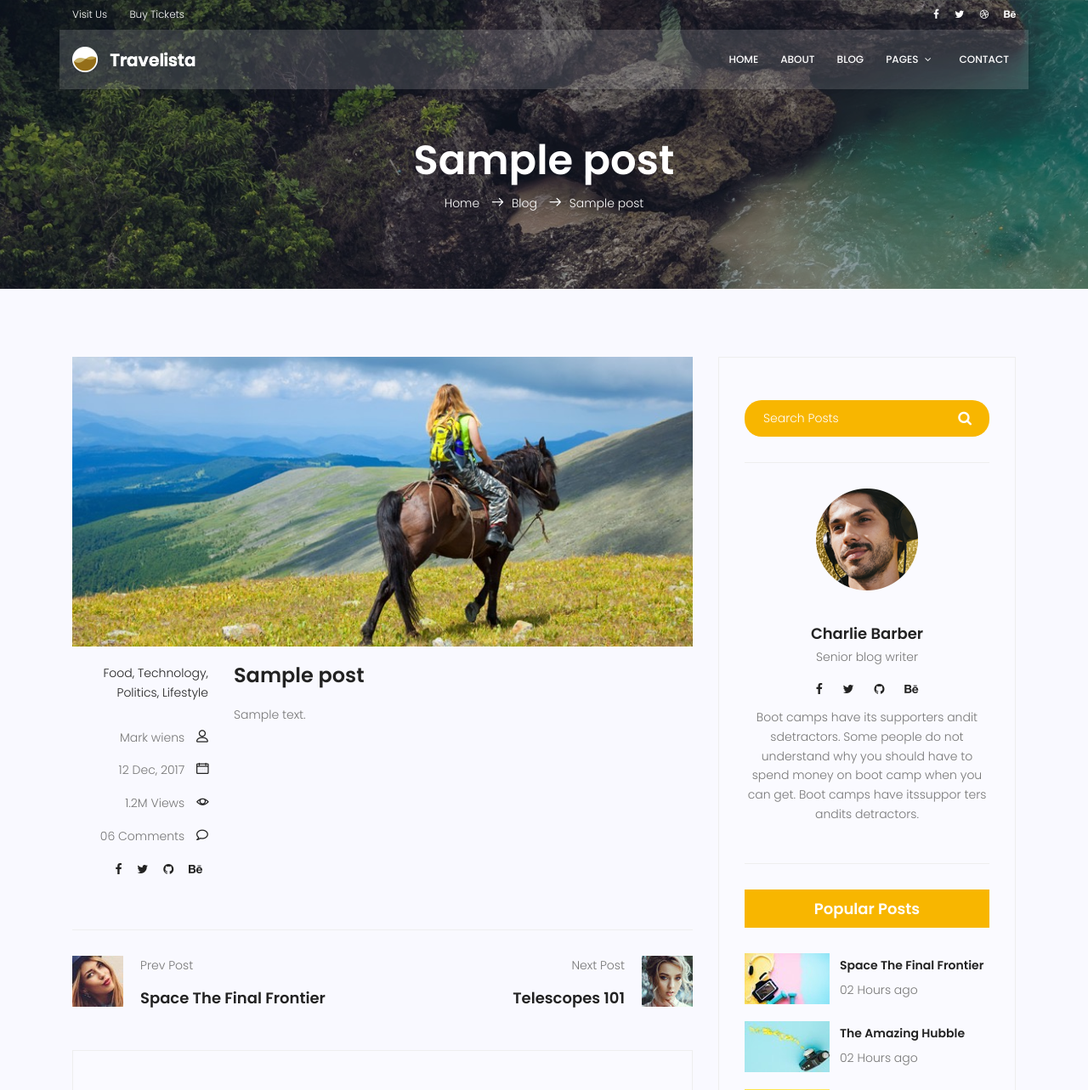
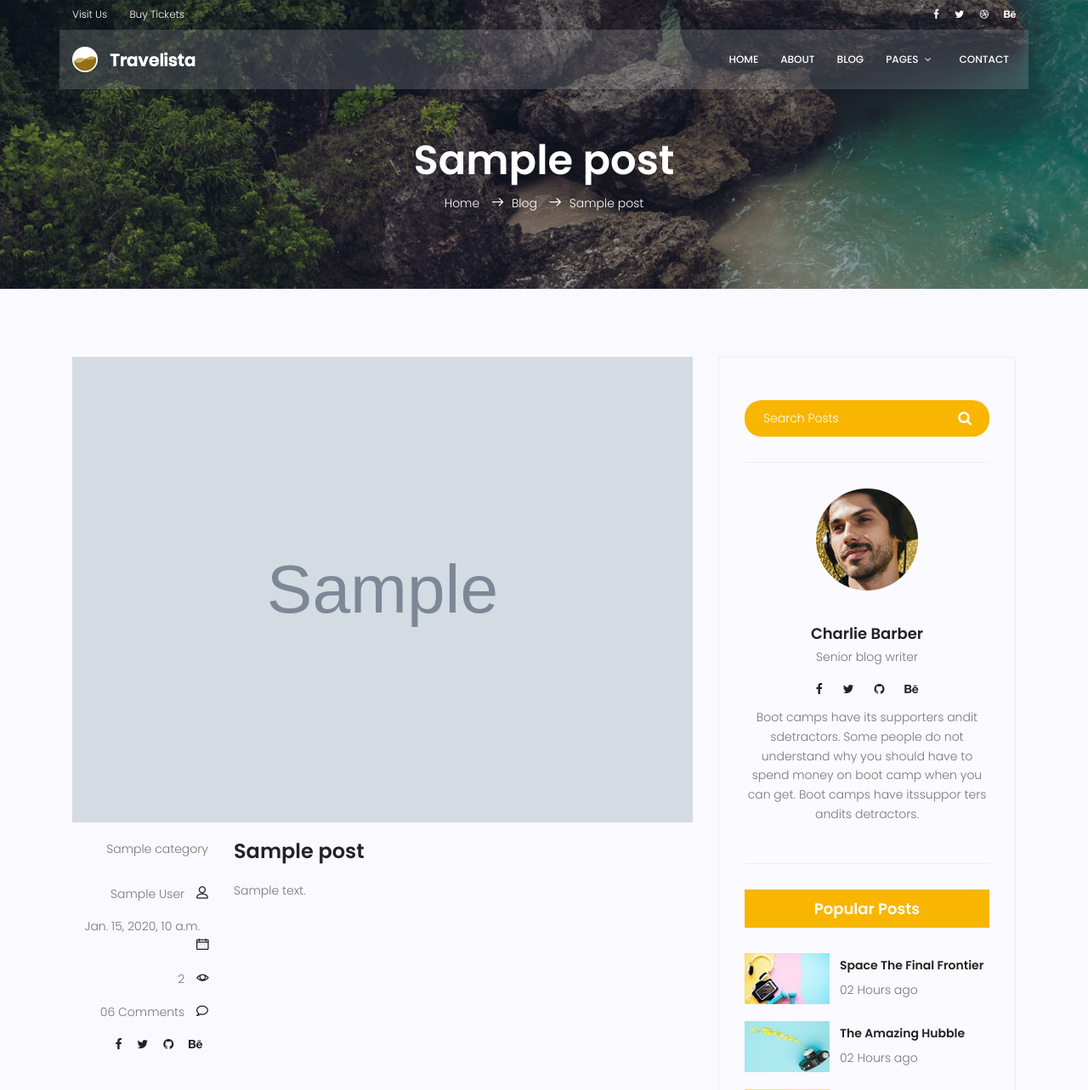
Before and after one commit to Arashavan/New-webapp, a Django app: page /blog/1 in a window 1280 px wide. Shown: the top 1283 px of the page at 85% size. Run offline with Django 4.2, Linux system fonts and the light colour scheme; tables that the repository leaves empty hold one stand-in row (values such as "Sample post"); grey boxes marked "Sample" are stand-in pictures; some libraries are stand-ins or nearby versions.

Commit message:
blog single edited

```diff
--- a/templates/Blog/blog-single.html
+++ b/templates/Blog/blog-single.html
@@ -28,22 +28,25 @@
 				<div class="single-post row">
 					<div class="col-lg-12">
 						<div class="feature-img">
-							<img class="img-fluid" src="{% static 'img/blog/feature-img1.jpg' %}" alt="">
+							<img class="img-fluid" src="{{post.image.url}}" alt="">
 						</div>
 					</div>
 					<div class="col-lg-3  col-md-3 meta-details">
 						<ul class="tags">
-							<li><a href="#">Food,</a></li>
-							<li><a href="#">Technology,</a></li>
-							<li><a href="#">Politics,</a></li>
-							<li><a href="#">Lifestyle</a></li>
+							{% if post.category.all %}
+							{% for cat in post.category.all %}
+							<li>{{ cat.name }}</li>{% if not forloop.last %} , {% endif %}
+							{% endfor %}
+							{% else %}
+							<li>No categories</li>
+							{% endif %}
 						</ul>
 						<div class="user-details row">
-							<p class="user-name col-lg-12 col-md-12 col-6"><a href="#">Mark wiens</a> <span
+							<p class="user-name col-lg-12 col-md-12 col-6"><a href="#">{{post.author.get_full_name}}</a> <span
 									class="lnr lnr-user"></span></p>
-							<p class="date col-lg-12 col-md-12 col-6"><a href="#">12 Dec, 2017</a> <span
+							<p class="date col-lg-12 col-md-12 col-6"><a href="#">{{post.published_date}}</a> <span
 									class="lnr lnr-calendar-full"></span></p>
-							<p class="view col-lg-12 col-md-12 col-6"><a href="#">1.2M Views</a> <span
+							<p class="view col-lg-12 col-md-12 col-6"><a href="#">{{post.counted_view}}</a> <span
 									class="lnr lnr-eye"></span></p>
 							<p class="comments col-lg-12 col-md-12 col-6"><a href="#">06 Comments</a> <span
 									class="lnr lnr-bubble"></span></p>
```
Also changed, not shown: templates/Blog/blog-home.html (+1 -102 lines), media/blog/b1_uZU2IT1.jpg (added).
